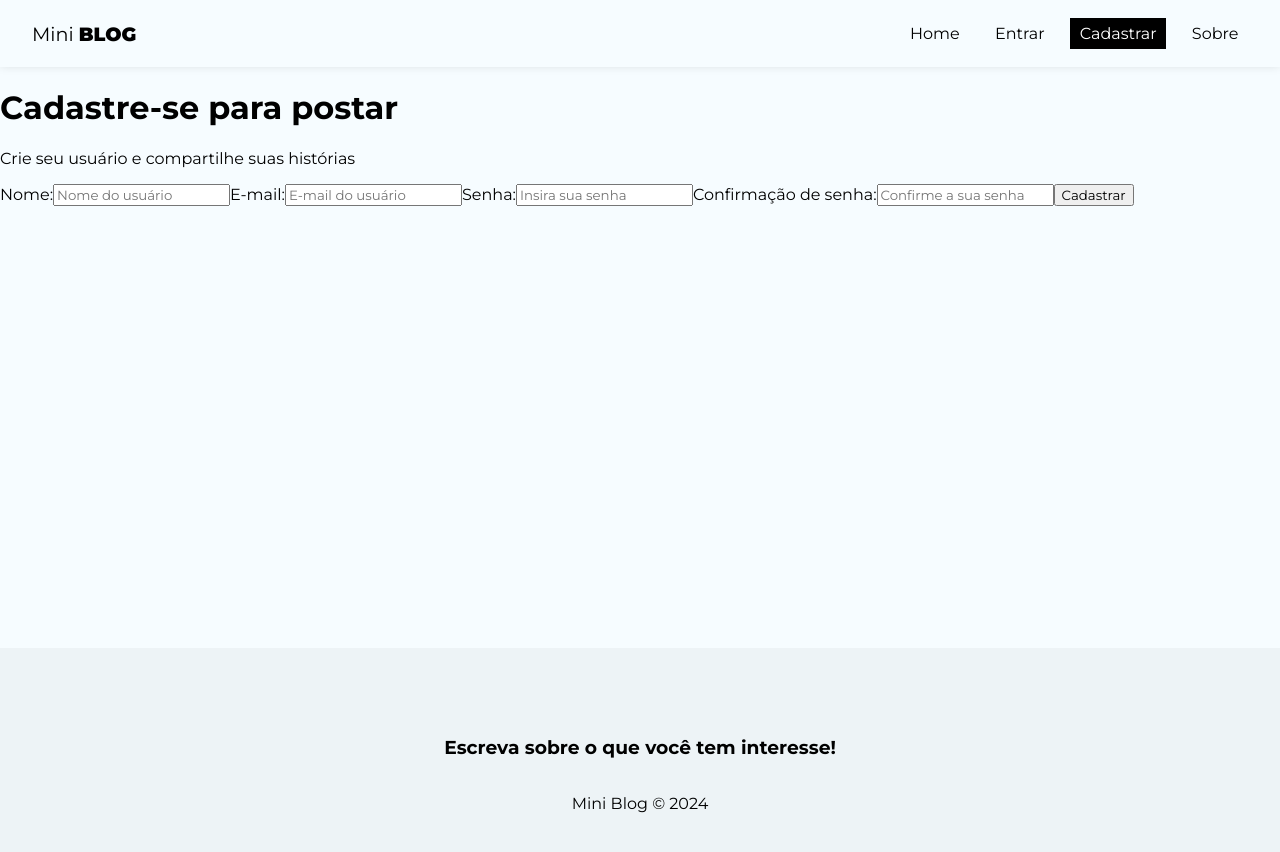
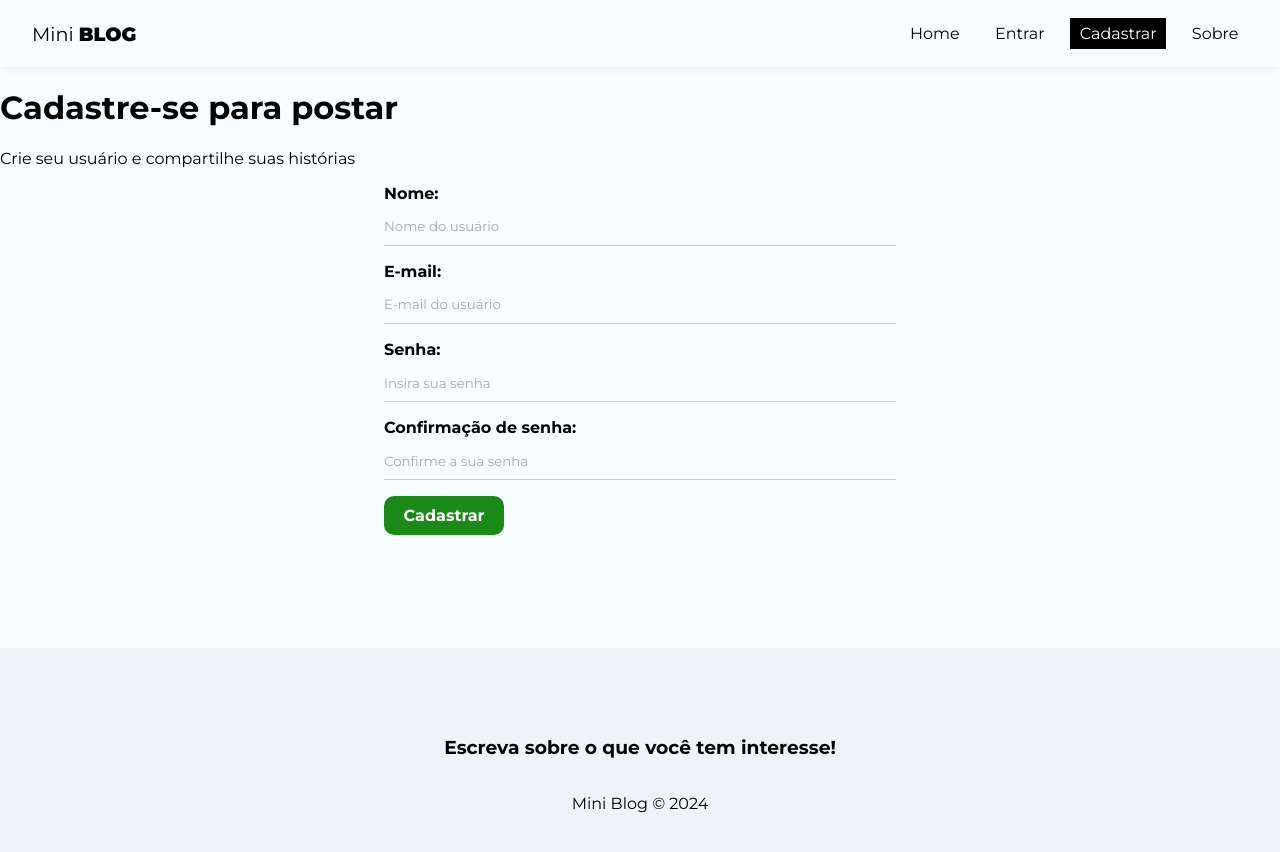
Before and after one commit to oldrado-jr/mini-blog, a React (Vite) app: page /register in a window 1280 px wide. Shown: the top 852 px of the page. Built offline with nearby package versions, Linux system fonts and the light colour scheme.

Commit message:
feat: add global form style

```diff
--- a/src/index.css
+++ b/src/index.css
@@ -28,3 +28,86 @@
 nav button:hover {
   color: #bbb;
 }
+
+/* form styles */
+form {
+  max-width: 40%;
+  margin: 0 auto;
+}
+
+label {
+  display: flex;
+  flex-direction: column;
+  margin-bottom: 1em;
+}
+
+label span {
+  margin-bottom: 0.3em;
+  font-weight: bold;
+  text-align: left;
+}
+
+input,
+textarea {
+  box-sizing: border-box;
+  border: none;
+  border-bottom: 1px solid #ccc;
+  padding: 0.8em 0;
+  background: transparent;
+}
+
+input::placeholder,
+textarea::placeholder {
+  color: #aaa;
+}
+
+.btn {
+  background: #1a8918;
+  color: #fff;
+  text-align: center;
+  cursor: pointer;
+  border-radius: 10px;
+  width: 120px;
+  font-weight: bold;
+  border: none;
+  padding: 10px 15px;
+  font-size: 1em;
+}
+
+.btn.btn-dark {
+  background: #000;
+  border-radius: 0;
+}
+
+.btn.btn-outline {
+  background: transparent;
+  border-radius: 0;
+  color: #000;
+  border: 1px solid #000;
+  padding: 7px 30px;
+}
+
+.btn:hover {
+  background: #0f730c;
+  color: #fff;
+}
+
+.btn.btn-outline:hover {
+  background: #000;
+}
+
+.brn.btn-danger:hover {
+  background: #dc3545;
+}
+
+button:disabled {
+  background: #aaa;
+}
+
+.container .error {
+  color: #721c24;
+  background: #f8d7da;
+  border: 1px solid #f5c6cb;
+  padding: 5px;
+  border-radius: 5px;
+}
```
